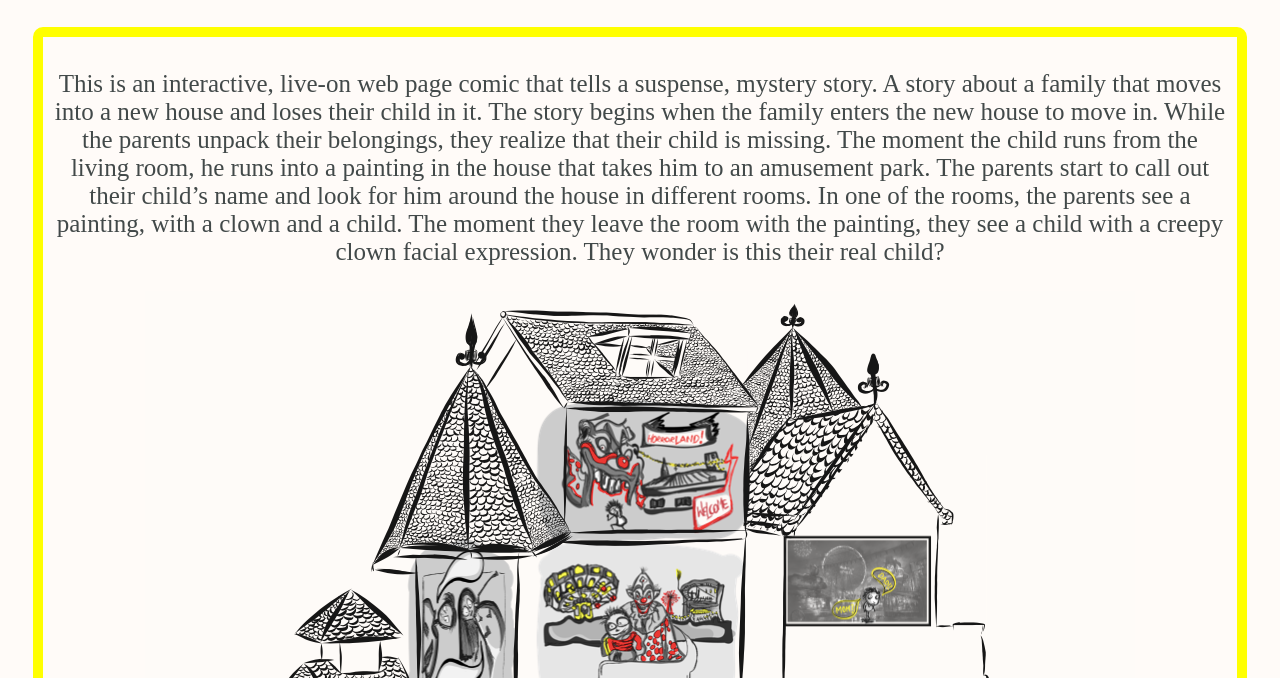
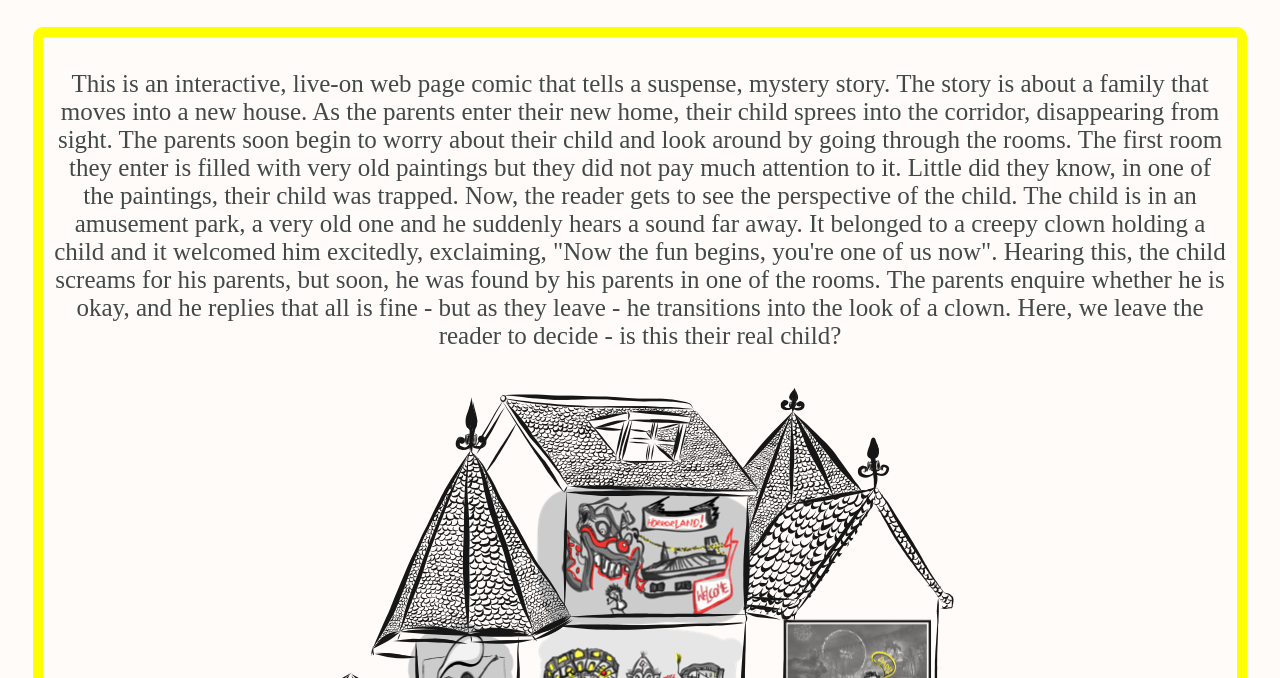
Before and after one commit to Nouf-Alabbasi/Comic, a plain HTML site: page aboutpage.html in a window 1280 px wide. Shown: the part 122-800 px from the top of the page. Drawn offline with Linux system fonts and the light colour scheme; a web font is replaced by a local one.

Commit message:
Update about page

```diff
--- a/aboutpage.html
+++ b/aboutpage.html
@@ -22,19 +22,24 @@
       <center>
         <p> This is an interactive,
           live-on web page comic that tells a suspense,
-          mystery story. A story about a family that moves into a
-          new house and loses their child in it.
-          The story begins when the family enters the new house to move in.
-          While the parents unpack their belongings,
-          they realize that their child is missing.
-          The moment the child runs from the living room,
-          he runs into a painting in the house that takes
-          him to an amusement park. The parents start to
-          call out their child’s name and look for him around the house in
-          different rooms. In one of the rooms, the parents see a painting,
-          with a clown and a child. The moment they leave the room with the painting,
-          they see a child with a creepy clown facial expression.
-          They wonder is this their real child?
+          mystery story. The story is about a family that moves
+          into a new house. As the parents enter their new home,
+          their child sprees into the corridor, disappearing from sight.
+          The parents soon begin to worry about their child and look around
+          by going through the rooms. The first room
+          they enter is filled with very old paintings but
+          they did not pay much attention to it. Little did
+          they know, in one of the paintings, their child was trapped.
+          Now, the reader gets to see the perspective of the child.
+          The child is in an amusement park, a very old one and he suddenly
+          hears a sound far away. It belonged to a creepy clown
+          holding a child and it welcomed him excitedly,
+          exclaiming, "Now the fun begins, you're one of us now".
+          Hearing this, the child screams for his parents,
+          but soon, he was found by his parents in one of the rooms.
+          The parents enquire whether he is okay, and he replies that all is
+          fine - but as they leave - he transitions into the look of a clown.
+          Here, we leave the reader to decide - is this their real child?
         </p>
         <!-- add image -->
         <img class ="stat-pic" src="image1.jpg"/>
```
